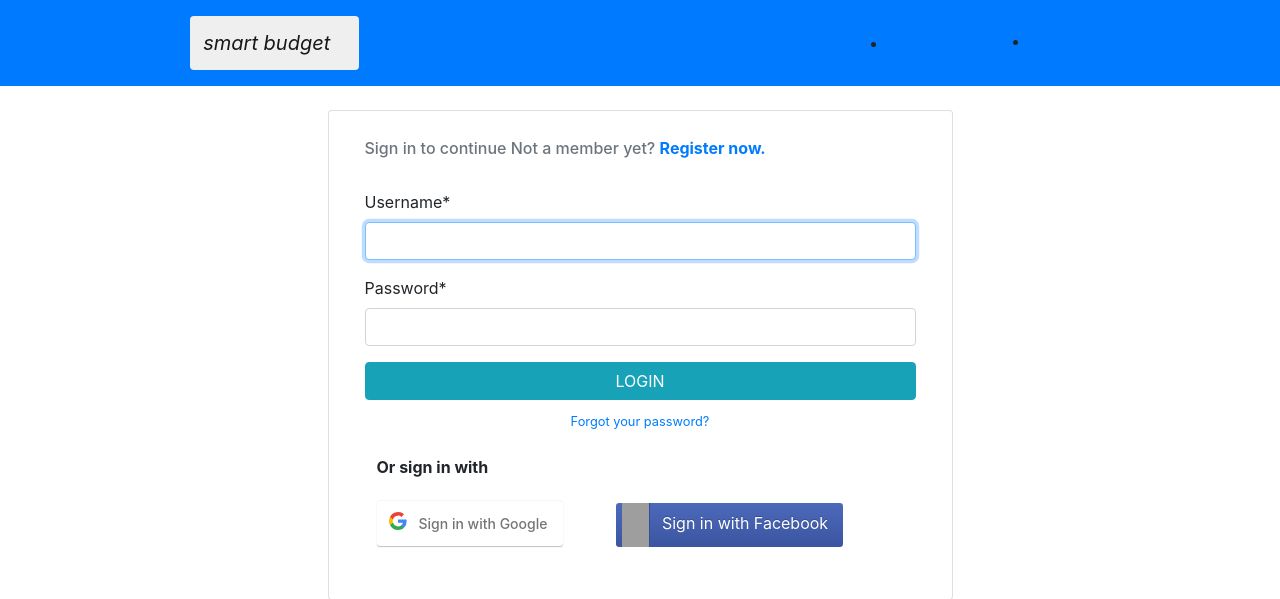
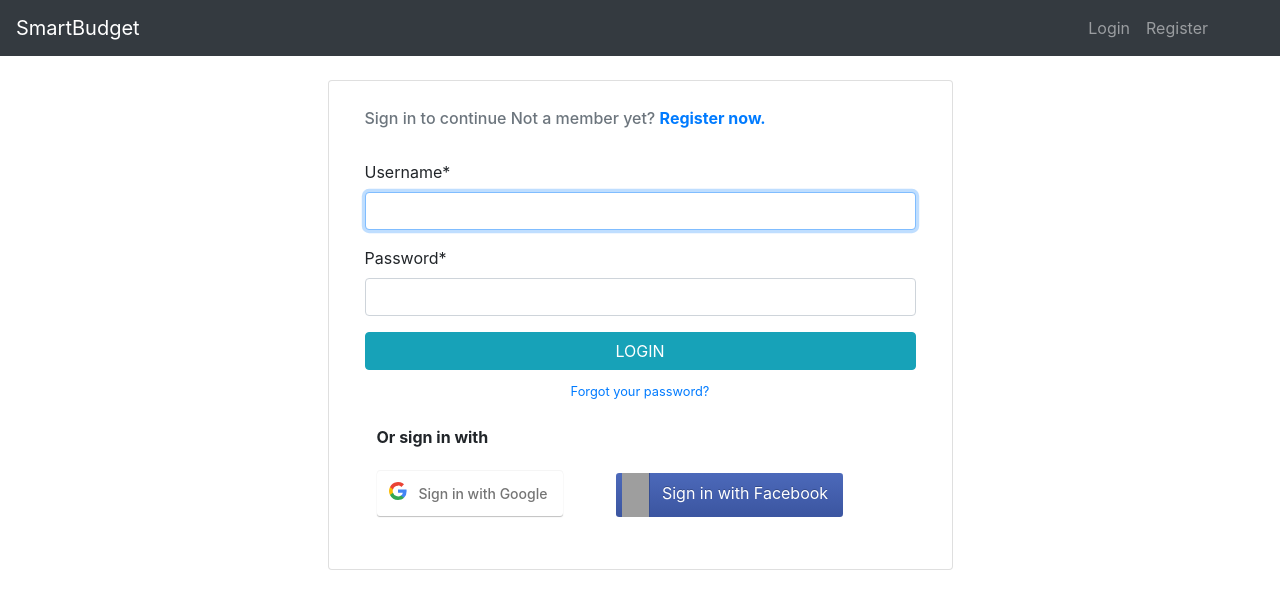
Before and after one commit to mary-wan/smartBackUp, a Django app: page /accounts/login/?next=/ in a window 1280 px wide. Shown: the top 599 px of the page. Run offline with Django 3.2, Linux system fonts and the light colour scheme; some libraries are stand-ins or nearby versions; grey boxes are pictures that could not be loaded.

Commit message:
add navbar

```diff
--- a/templates/base.html
+++ b/templates/base.html
@@ -17,7 +17,7 @@
   </head>
   <body>
     <nav class="navbar navbar-dark fixed-top bg-dark flex-md-nowrap p-0 shadow">
-      <a class="navbar-brand col-sm-3 col-md-2 mr-0" href="#">TrulyExpenses</a>
+      <a class="navbar-brand col-sm-3 col-md-2 mr-0" href="/">SmartBudget</a>
 
       <ul
         class="navbar-nav px-3"
--- a/templates/navbar.html
+++ b/templates/navbar.html
@@ -1,62 +1,43 @@
-<!DOCTYPE html>
-<html lang="en">
-<head>
-  <meta charset="UTF-8">
-  <meta http-equiv="X-UA-Compatible" content="IE=edge">
-  <meta name="viewport" content="width=device-width, initial-scale=1.0">
-  <title>Document</title>
-</head>
-<body>
-  {% load bootstrap4 %}
-  <nav class="navbar navbar-default navbar-light bg-primary" style="padding: 1em;">
-    <div class="container-fluid">
-      <img src="" width="50" alt="">
-      <div class="col-sm-2 col-md-2 navbar-header">
+<!-- <nav class="navbar navbar-dark sticky-top bg-dark ">
+  <a class="navbar-brand " href="/">SmartBudget</a>
 
-        <button class="btn btn-default"><a class="navbar-brand" href=""> <i>smart budget </i> </a></button>
-      </div>
+  <ul class="nav navbar-nav navbar-right ml-auto mr-5">
+  <a class="nav-link" href="{% url 'login' %}">Login</a>
+  <a class="nav-link" href="{% url 'register' %}">Register</a>
+  </ul>
+</nav> -->
+{% load static %}
+<nav class="navbar navbar-expand-lg navbar-dark bg-dark sticky-top">
+    <a class="navbar-brand neig text-center" href="/">SmartBudget </a>
+    <button class="navbar-toggler" type="button" data-toggle="collapse" data-target="#navbarNav" aria-controls="navbarNav" aria-expanded="false" aria-label="Toggle navigation">
+      <span class="navbar-toggler-icon"></span>
+    </button>
+    <div class="collapse navbar-collapse" id="navbarNav">
 
-      <div class="col-sm-3 col-md-3 navbar-right">
+      <ul class="nav navbar-nav navbar-right ml-auto mr-5">
 
+        {% if user.is_authenticated %}
+        <form class="form-inline mr-3" action="{% url 'search' %}" enctype="multipart/form-data" role="search" aria-label="Search">
+          {% csrf_token %}
+             <input autocomplete="off" id="searching" class="form-control input-sm search"
+              placeholder="&#xF002; search hood"  style="font-family:Arial, FontAwesome" name="name">
+        </form>
 
-      </div>
+        <li class="nav-item dropdown mr-2">
+            <a class="nav-link" href="" id="navbarDropdownMenuLink" data-toggle="dropdown" aria-haspopup="true" aria-expanded="false">
+              <img src="{{user.profile.profile_pic.url}}"  alt= "" class="rounded-circle user profile-img"></a>
+            <div class="dropdown-menu" aria-labelledby="navbarDropdownMenuLink">
+              <a href="{%url 'profile' user.username%}" class="nav-link text-dark dropdown-item"><i class="fas fa-user"></i> Profile</a>
+              <!-- <a href="/accounts/password/change" class="nav-link text-dark dropdown-item"><i class="fas fa-cog"></i> Settings</a> -->
+              <a href="/logout" class="nav-link text-dark dropdown-item">Logout <i class="fas fa-sign-out-alt"></i></a>
 
-      <li>
-        <a class="btn btn-default" href="/profile/" style="font-weight: 700;">{{ user.username }}</a>
-    </li>
+            </div>
+          </li>
+        {% else %}
+          <a class="nav-link" href="{% url 'login' %}">Login</a>
+          <a class="nav-link" href="{% url 'register' %}">Register</a>
+        {%endif%}
 
-
-      {% if user.is_authenticated %}
-
-    <li class="dropdown btn btn-default">
-        <a href="#" class="dropdown-toggle btn btn-default" data-toggle="dropdown"
-            style="font-weight: 700;"><i class="far fa-user"></i>
-
-        </a>
-        <ul class="dropdown-menu" role="menu" style="font-weight: 700; text-decoration: none;">
-
-            <li class="nav-item">
-                <a class="nav-link" href="/admin" style=" color: black;"
-                    style="font-weight: 700;">Dashboard</a>
-            </li>
-            <li>
-                <a class="btn btn-default" href="/accounts/register" style="font-weight: 700;">Register</a>
-            </li>
-
-            <li>
-                <a class="btn btn-default" href="/logout" style="font-weight: 700;">Log Out</a>
-            </li>
-        </ul>
-    </li>
-
-    {% else %}
-    <li>
-        <a class="btn btn-default" href="/accounts/login" style="font-weight: 700;">Login</a>
-    </li>
-    {% endif %}
-<img src="" width="50" alt="">
+    </ul>
     </div>
   </nav>
-
-</body>
-</html>
```
